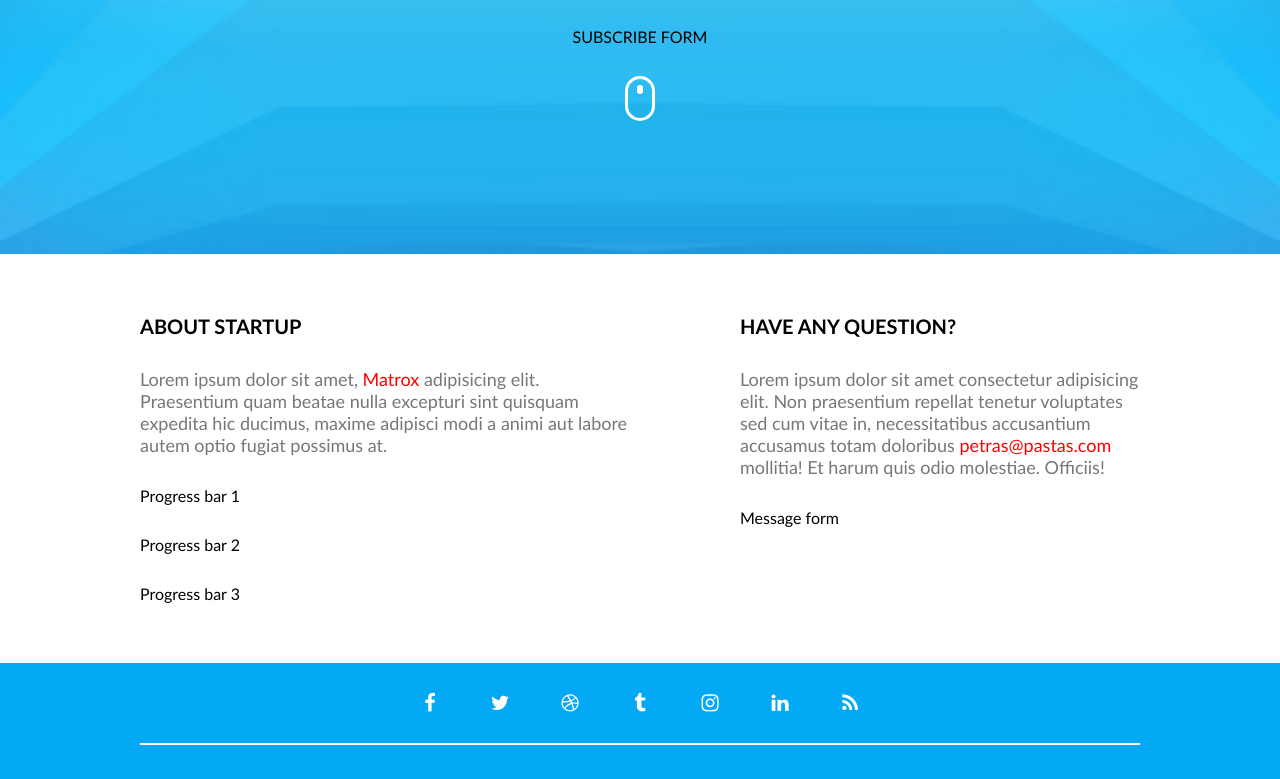
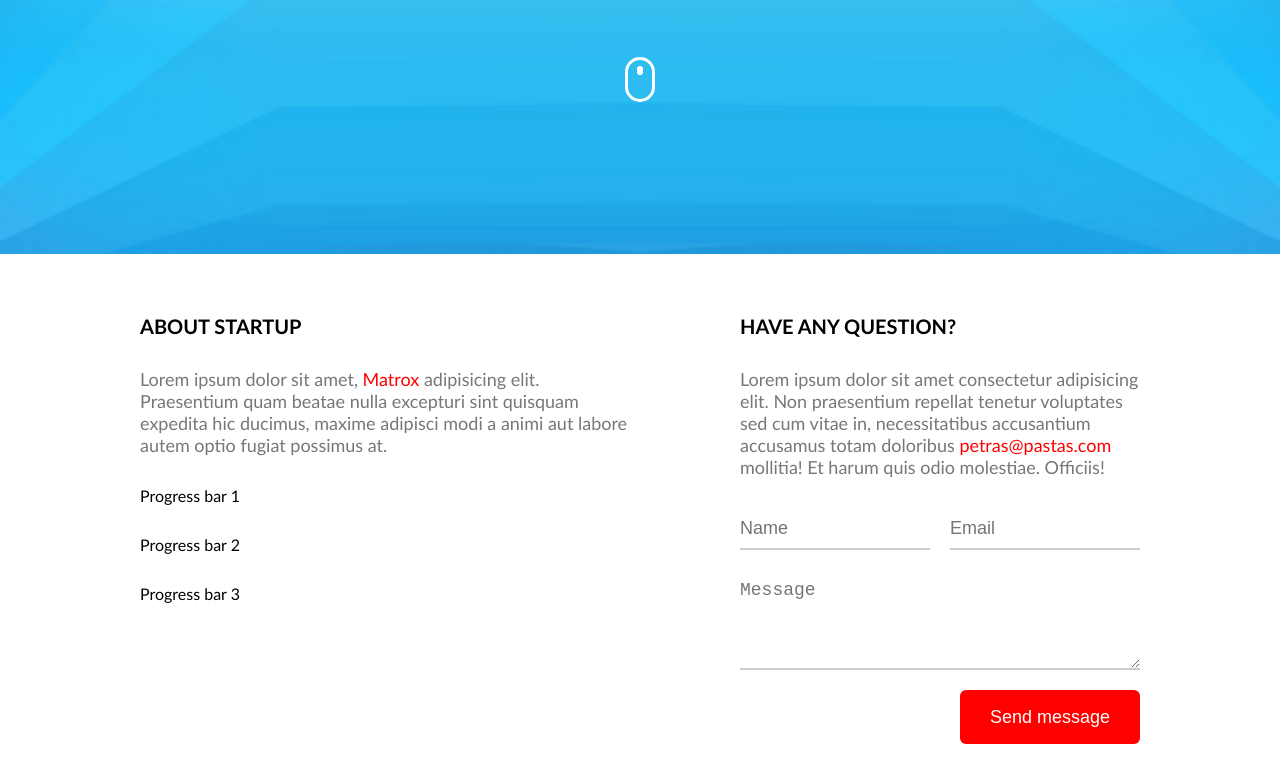
Before and after one commit to zasweted/13-coming-soon, a website: page index.html in a window 1280 px wide. Shown: the part 546-1325 px from the top of the page. Drawn offline with Linux system fonts and the light colour scheme.

Commit message:
section form

```diff
--- a/css/components/button.css
+++ b/css/components/button.css
@@ -0,0 +1,9 @@
+.btn {
+    padding: 18px 30px;
+    border-radius: 6px;
+    font-size: 18px;
+    line-height: 18px;
+    background-color: red;
+    color: #fff;
+    border: none;
+}
--- a/css/components/form.css
+++ b/css/components/form.css
@@ -0,0 +1,28 @@
+.form {
+    display: flex;
+    flex-wrap: wrap;
+    gap: 20px;
+    justify-content: flex-end;
+}
+
+.form label {
+    display: none;
+}
+
+.form input,
+.form textarea {
+    width: 100%;
+    padding: 10px 0;
+    border: none;
+    border-bottom: 2px solid #ccc;
+    line-height: 20px;
+    font-size: 18px;
+
+}
+
+.form textarea {
+    min-height: 60px;
+    height: 100px;
+    max-height: 240px;
+    resize: vertical;
+}
--- a/css/pages/home.css
+++ b/css/pages/home.css
@@ -84,6 +84,8 @@ section.bg-main {
 .section-description > a:hover {
     text-decoration: underline;
 }
+
+
 /* MAIN-end */
 
 /* FOOTER-start */
@@ -164,3 +166,22 @@ footer.container {
 }
 
 /* FOOTER-end */
+
+@media (max-width: 700px) {
+    .main-content {
+        flex-direction: column;
+        gap: 60px;
+    }
+    .column {
+        width: 100%;
+    }
+    .right-column {
+        width: 100%;
+    }
+}
+
+@media (min-width: 1100px) {
+    .form > input {
+        width: calc(50% - 10px);
+    }
+}
--- a/index.html
+++ b/index.html
@@ -42,7 +42,7 @@
                 </div>
             </div>
             <form>
-                SUBSCRIBE FORM
+
             </form>
             <div class="mouse"></div>
         </div>
@@ -60,7 +60,15 @@
             <div class="column right-column">
                 <h2 class="section-title">Have any question?</h2>
                 <p class="section-description">Lorem ipsum dolor sit amet consectetur adipisicing elit. Non praesentium repellat tenetur voluptates sed cum vitae in, necessitatibus accusantium accusamus totam doloribus <a href="mailto:petras@pastas.com">petras@pastas.com</a> mollitia! Et harum quis odio molestiae. Officiis!</p>
-                <form>Message form</form>
+                <form class="form">
+                    <label for="name">Name</label>
+                    <input id="name" type="text" placeholder="Name" required>
+                    <label for="email">Email</label>
+                    <input id="email" type="email" placeholder="Email" required>
+                    <label for="message">Message</label>
+                    <textarea id="message" placeholder="Message" required></textarea>
+                    <button class="btn" type="submit">Send message</button>
+                </form>
             </div>
         </div>
     </section>
```
